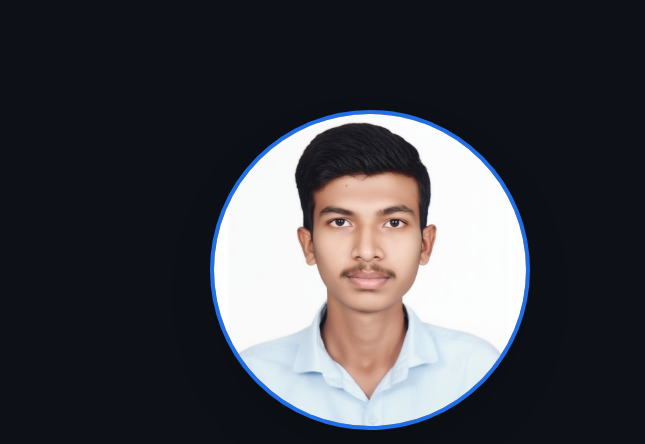
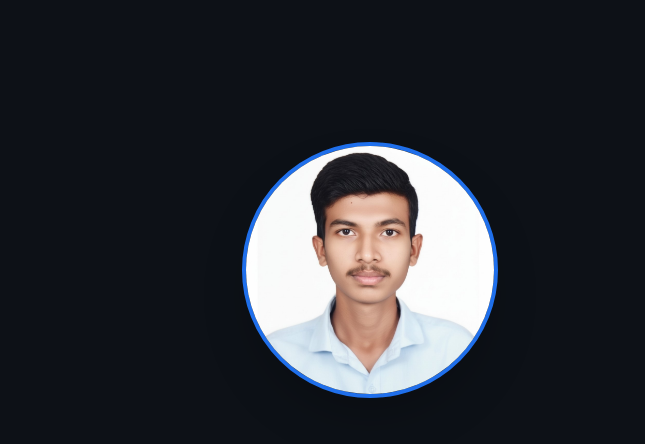
Before and after one commit to Garryy31/gauravportfolio.github.io, a plain HTML site: page index.html in a window 1280 px wide. Shown: the part 132-576 px from the top of the page, 635-1280 px from the left. Drawn offline with nearby package versions, Linux system fonts and the light colour scheme; files whose address does not match are found by name.

Commit message:
Update index.html

```diff
--- a/index.html
+++ b/index.html
@@ -130,7 +130,7 @@
     <img
         src="images/Gemini_Generated_Image_17tvo717tvo717t.jpeg"
         alt="Gaurav Sonawane Profile Photo"
-        class="w-80 h-80 object-cover rounded-full border-4 border-[#1f6feb] shadow-2xl"
+        class="w-64 h-64 object-cover rounded-full border-4 border-[#1f6feb] shadow-2xl"
     >
 </div>
 
```
